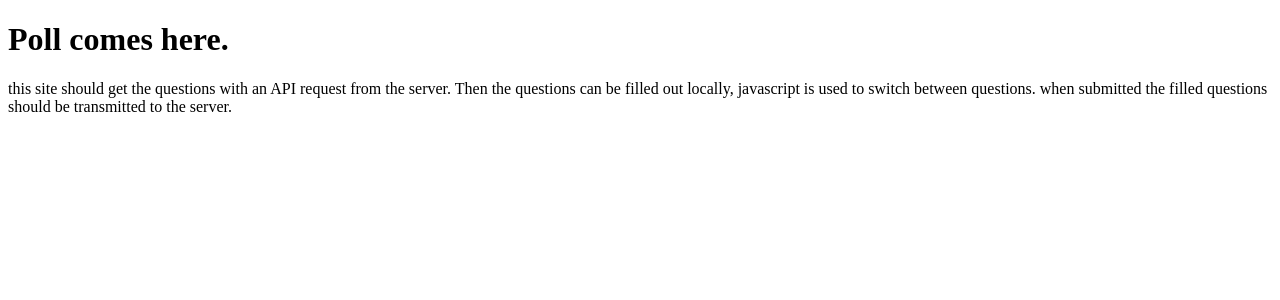
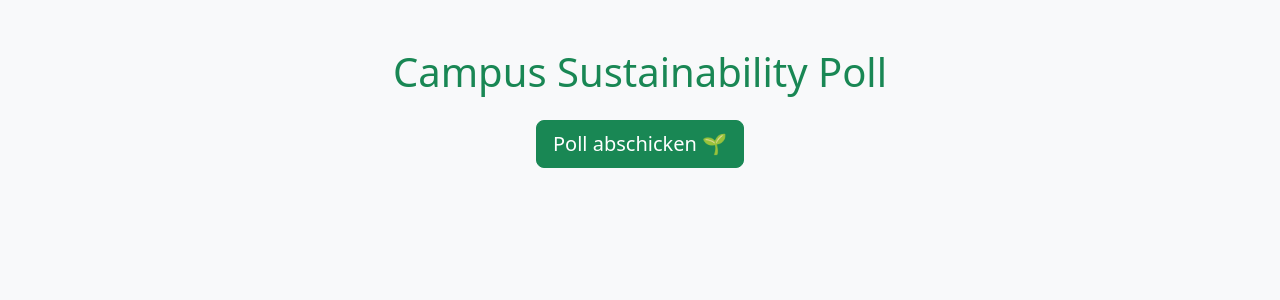
Before and after one commit to wyssd/ost_sustainability_quiz, a Django app: template quiz/templates/quiz/poll.html in a window 1280 px wide. Shown: the top 300 px of the page. Run offline with Django 5.2, Linux system fonts and the light colour scheme; the template is opened without the code that fills it, so the values that code supplies are empty.

Commit message:
edit poll.html

```diff
--- a/quiz/templates/quiz/poll.html
+++ b/quiz/templates/quiz/poll.html
@@ -1,12 +1,34 @@
 <!DOCTYPE html>
-<html lang="en">
+<html lang="de">
+
 <head>
+    {% load static %}
     <meta charset="UTF-8">
-    <title>Title</title>
+    <title>Campus Sustainability Poll</title>
+    <meta name="viewport" content="width=device-width, initial-scale=1">
+    <!-- Bootstrap CSS (optional) -->
+    <link href="https://cdn.jsdelivr.net/npm/bootstrap@5.3.0/dist/css/bootstrap.min.css" rel="stylesheet">
 </head>
-<body>
-    <h1>Poll comes here.</h1>
-    <p>this site should get the questions with an API request from the server. Then the questions can be filled out locally, javascript is used to switch between questions.
-    when submitted the filled questions should be transmitted to the server.</p>
+
+<body class="bg-light">
+
+    <div class="container py-5">
+        <h1 class="mb-4 text-center text-success">Campus Sustainability Poll</h1>
+        <form id="poll-form">
+            <div id="questions-container"></div>
+
+            <div class="mt-4 text-center">
+                {% csrf_token %}
+                <button type="submit" class="btn btn-success btn-lg">
+                    Poll abschicken 🌱
+                </button>
+            </div>
+        </form>
+    </div>
+
+    <!-- Optional Bootstrap JS bundle -->
+    <script src="https://cdn.jsdelivr.net/npm/bootstrap@5.3.0/dist/js/bootstrap.bundle.min.js"></script>
+    <script type="module" src="{% static 'js/poll.js' %}" defer></script>
 </body>
+
 </html>
```
